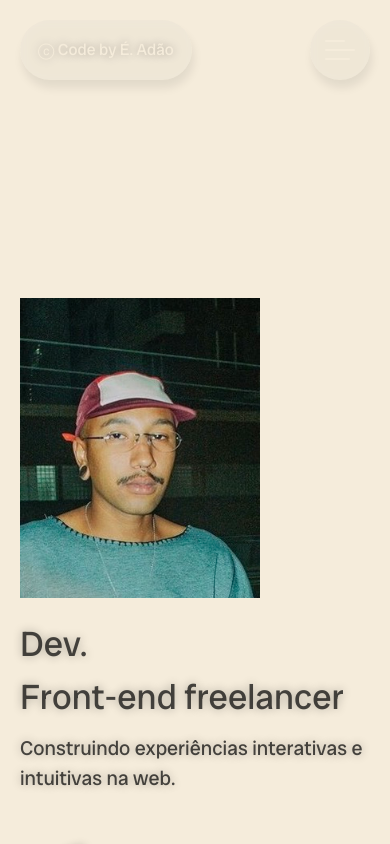
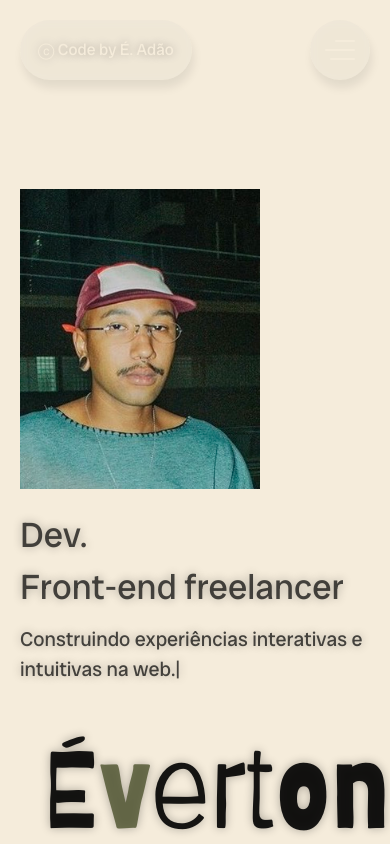
Before and after one commit to adaocomh/eadev_portifolio, a Next.js app: page / in a window 390 px wide. Shown: the top 844 px of the page. Built offline with nearby package versions, Linux system fonts and the light colour scheme.

Commit message:
Refatore a seção de cabeçalho para incluir um componente de texto animado e atualizar links de demonstração; ajuste o layout e a capacidade de resposta para uma melhor experiência do usuário.

```diff
--- a/src/app/page.tsx
+++ b/src/app/page.tsx
@@ -8,6 +8,7 @@ import CircleText from '../components/circleTag/circleTag';
 import { SlideMemoji } from '../components/slideMemoji'
 import { ConteudoForm } from '../components/form'
 import Data from "../arquivoDemo/demo.json"
+import { TextW } from "../components/textW"
 
 gsap.registerPlugin(ScrollTrigger);
 
@@ -163,16 +164,16 @@ export default function Home() {
   return (
     <>
         <nav className='fixed w-[100vw] h-[100px] p-[20px_20px_0px_20px] z-50 md:p-[20px_80px_20px_80px]'><MenuSuspenso/></nav>
-        <header ref={headerRef} className="flex flex-col h-[119vh] p-[20px_0px_0px_20px] bg-[var(--cor-primaria)] lg:p-[80px_0px_0px_80px]" id="hdS1">
+        <header ref={headerRef} className="flex flex-col h-[106vh] p-[20px_0px_0px_20px] bg-[var(--cor-primaria)] lg:h-[119vh] lg:p-[80px_0px_0px_80px]" id="hdS1">
           <div className="flex flex-col justify-end h-[100%] md:gap-[60px]">
             <div className="flex flex-col justify-center items-start pr-[20px] gap-[20px] md:flex-row md:justify-start md:items-end lg:gap-[80px]">
                 <img className="h-[300px] md:h-[330px]" src="/imgs/perfil/perfil.jpeg" alt="Foto do desenvolvedor"/>
                 <div className='flex flex-col gap-[10px]'>
                     <h2 className="text-start text-[35px] text-[var(--cor-font)] text-shadow-[0px_0px_10px_rgba(0,0,0,0.3)] md:text-[50px] lg:text-[60px]"> Dev.<br/> Front-end freelancer<br/></h2>
-                    <p className="text-[20px] font-extralight text-[var(--cor-font)] text-shadow-[0px_0px_10px_rgba(0,0,0,0.3)] md:text-[25px] lg:text-[30px]">Construindo experiências interativas e intuitivas na web.</p>
+                    <TextW/>
                 </div>
             </div>
-            <div className='flex justify-end items-center h-[25vh] font-[Barriecito] md:h-[50vh] animate-on-scroll'>
+            <div className='flex justify-end items-center h-[25vh] font-[Barriecito] lg:h-[50vh] animate-on-scroll'>
             <h1 className='text-[28vw] text-[rgba(0,0,0,0.9)] text-shadow-[0px_0px_10px_rgba(0,0,0,0.3)]'>É<span className='text-[var(--cor-secundaria)]'>v</span>erton</h1>
             </div>
           </div>
@@ -231,7 +232,7 @@ export default function Home() {
                 </div>
                     <div className='md:hidden w-full overflow-hidden m-[3vh_0]'>
                         <SlideEffect<HTMLDivElement>>{(ref, visivel) => (
-                        <div ref={ref} className={`${visivel ? 'w-[75vw] border-b-1 pb-[5px] font-normal text-[5vh] text-[var(--cor-font)] translate-y-[0%] transition-all duration-1200 opacity-100' : 'w-[75vw] border-b-1 pb-[5px] font-normal text-[5vh] text-[var(--cor-font)] translate-y-[89%] transition-all duration-1200 opacity-0'}`}>Posso atuar...</div>)}</SlideEffect>
+                        <div ref={ref} className={`${visivel ? 'w-[75vw] border-b border-[rgba(0, 0, 0, 0.6)] pb-[5px] font-normal text-[5vh] text-[var(--cor-font)] translate-y-[0%] transition-all duration-1200 opacity-100' : 'w-[75vw] border-b-1 pb-[5px] font-normal text-[5vh] text-[var(--cor-font)] translate-y-[89%] transition-all duration-1200 opacity-0'}`}>Posso atuar...</div>)}</SlideEffect>
                     </div>
                 <div className='md:hidden w-full font-extralight text-[5.5vw] text-[var(--cor-font)]'>
                     {["transformando layouts pré-",
@@ -276,20 +277,20 @@ export default function Home() {
                     {hovered && (
                         <img src={Data.demo.find((d) => d.name === hovered)?.img || ""} alt={hovered} className="w-[450px]"/>
                     )}</div>
-                <div className='md:hidden'>
+                <div className='md:hidden animate-on-scroll-demo'>
                     <div className='flex flex-col gap-[30px]'>
                     <div  className='flex items-center w-full'>
                         <p className='text-[16px] font-extralight opacity-50'>Demonstração</p>
                     </div>
-                    {Data.demo.map((d) => (<div key={d.name} className={`flex flex-col justify-center items-center w-[90vw] p-[0px_0px_20px_0px] rounded-[20px] transition-opacity duration-300 bg-[rgba(128,128,128,0.08)] backdrop-blur-md shadow-[inset_2.5px_2.5px_12px_rgba(255,255,255,0.18),2.5px_8px_10px_rgba(0,0,0,0.08)]`}>
+                    {Data.demo.map((d) => (<a key={d.name} href={d.url} className={`flex flex-col justify-center items-center w-[90vw] p-[0px_0px_20px_0px] rounded-[20px] transition-opacity duration-300 bg-[rgba(128,128,128,0.08)] backdrop-blur-md shadow-[inset_2.5px_2.5px_12px_rgba(255,255,255,0.18),2.5px_8px_10px_rgba(0,0,0,0.08)]`} target='_blank'>
                         <h1 className='text-[22px] text-shadow-[0px_0px_10px_rgba(0,0,0,0.3)] font-extralight opacity-50 self-start p-[20px]'>{d.name}</h1>
                         <img src={d.img} alt={d.name} className="w-[80vw]"/>
-                    </div>))}
+                    </a>))}
                 </div>
                 </div>
           </section>
         </main>
-        <footer ref={footerRef} className='bg-gradient-to-t from-[var(--cor-terciario)] to-[var(--cor-primaria)] h-[100vh] ' id="footerS4">
+        <footer ref={footerRef} className='bg-gradient-to-t from-[var(--cor-terciario)] to-[var(--cor-primaria)] h-[100vh] footerS4' id="footerS4">
         <div className='animate-on-scroll-form sticky top-[0px] flex justify-center items-center bg-[var(--cor-terciario)] h-[100vh]'>
                 <div className='flex flex-col justify-center gap-[15px] max-w-[80vw]'>
                     <ConteudoForm/>
@@ -297,7 +298,7 @@ export default function Home() {
                     md:m-[1.3vw_0_0.8vw_0]
                     xl:m-[2.3vw_0_2vw_0]'>
                         <div className='hidden md:block w-[70%] border-b-[0.1px] border-[#F5ECDB50]'/>
-                        <h1 className='md:hidden text-[var(--cor-primaria)] text-[24px] font-medium text-start text-shadow-[0px_0px_10px_rgba(0,0,0,0.5)] my-[10px]'>Vamos trabalhar juntos?</h1>
+                        <h1 className='md:hidden w-full text-[var(--cor-primaria)] text-[24px] font-medium text-start text-shadow-[0px_0px_10px_rgba(0,0,0,0.5)] my-[10px]'>Vamos trabalhar<br/> juntos?</h1>
                         <SlideMemoji/>
                     </div>
                     <SlideEffect<HTMLDivElement>>
--- a/src/arquivoDemo/demo.json
+++ b/src/arquivoDemo/demo.json
@@ -3,11 +3,11 @@
     {
         "name": "Atlas API",
         "img": "/imgs/imgsDemo/atlas-API.png",
-        "url": "https://example.com"
+        "url": "https://atlas-api-drab.vercel.app"
       },
       {
         "name": "3XMEND",
         "img": "/imgs/imgsDemo/header-mend.png",
-        "url": "https://example.com"
+        "url": "https://3xmend.com"
       }]
 }
--- a/src/components/mnSuspenso/index.tsx
+++ b/src/components/mnSuspenso/index.tsx
@@ -4,6 +4,7 @@ import { useState, useEffect} from 'react'
 
 export default function MenuSuspenso() {
   const [overFooter, setOverFooter] = useState(false)
+  const [overImg, setOverImg] = useState(false)
   const [scrolled, setScrolled] = useState(false);
 
   useEffect(() => {
@@ -38,7 +39,7 @@ export default function MenuSuspenso() {
       },
       {
         root: null,
-        threshold: 0.85,
+        threshold: 0.9,
       }
     )
 
@@ -51,8 +52,8 @@ export default function MenuSuspenso() {
 
   return (
     <div className="flex justify-between items-center w-[100%] transition-all duration-500">
-      <div className={`hover:translate-y-[-4px] hover:transition-all p-[18px] md:p-[20px] rounded-[50px] text-shadow-[0px_0px_10px_rgba(0,0,0,0.3)] transition-all duration-500 ${overFooter ? "bg-[rgba(128,128,128,0.05)] backdrop-blur-xs text-(--cor-primaria) shadow-[inset_2px_2px_8px_rgba(255,255,255,0.08),2px_8px_10px_rgba(0,0,0,0.08)] hover:shadow-[inset_2px_2px_8px_rgba(255,255,255,0.08),2px_8px_12px_rgba(0,0,0,0.15)]" : scrolled ? "bg-[rgba(128,128,128,0.05)] backdrop-blur-xs shadow-[inset_2px_2px_8px_rgba(255,255,255,0.1),2px_8px_10px_rgba(0,0,0,0.08)]" : ""}`} onClick={() => scrollSection("hdS1")}>
-        <p className="cursor-pointer font-light">
+      <div className={`hover:translate-y-[-1px] hover:transition-all p-[18px] md:p-[20px] rounded-[50px] text-shadow-[0px_0px_10px_rgba(0,0,0,0.3)] transition-all duration-500 ${overFooter ? "bg-[rgba(128,128,128,0.05)] backdrop-blur-xs text-(--cor-primaria) shadow-[inset_2px_2px_8px_rgba(255,255,255,0.08),2px_8px_10px_rgba(0,0,0,0.08)] hover:shadow-[inset_2px_2px_8px_rgba(255,255,255,0.08),2px_8px_12px_rgba(0,0,0,0.15)]" : scrolled ? "bg-[rgba(128,128,128,0.05)] backdrop-blur-xs shadow-[inset_2px_2px_8px_rgba(255,255,255,0.1),2px_8px_10px_rgba(0,0,0,0.08)]" : ""}`} onClick={() => scrollSection("hdS1")}>
+        <p className={`cursor-pointer font-light ${overImg ? "text-(--cor-primaria)": ""}`}>
           ⓒ Code by É. Adão
         </p>
       </div>
--- /dev/null
+++ b/src/components/textW/index.tsx
@@ -0,0 +1,9 @@
+import { Wrinting } from "../wrinting"
+
+export function TextW(){
+    return (
+                <div>
+                    <Wrinting text=" interativas e intuitivas na web."/>
+                </div>
+    )
+}
--- /dev/null
+++ b/src/components/wrinting/index.tsx
@@ -0,0 +1,39 @@
+'use client'
+import React, { useState, useEffect } from "react";
+
+interface MachineProps{
+    text: string;
+}
+
+export function Wrinting({ text: fullText }: MachineProps) {
+    const [text, setText] = useState<string>("");
+    const [index, setIndex] = useState<number>(0);
+    const [mostrarCursor, setMostrarCursor] = useState<boolean>(false)
+
+    useEffect(() => {
+        setText("");
+        setIndex(0);
+    }, [fullText]);
+
+    useEffect(() => {
+        if (index < fullText?.length) {
+            const timeout = setTimeout(() => {
+                setText((prev) => prev + fullText[index]);
+                setIndex((prev) => prev + 1);
+            }, 80);
+            return () => clearTimeout(timeout);
+        }
+    }, [index, fullText]);
+
+    useEffect(() => {
+        const intervaloCursor = setInterval(() => {
+            setMostrarCursor((prev) => !prev)
+        }, 350)
+        return () => clearInterval(intervaloCursor)
+    }, [])
+    return (
+        <p className='text-[20px] font-extralight text-[var(--cor-font)] text-shadow-[0px_0px_10px_rgba(0,0,0,0.3)] md:text-[25px] lg:text-[30px]'>
+        Construindo experiências {text}{mostrarCursor && <span>|</span>}
+        </p>
+    );
+}
```
Also changed, not shown: src/components/mnSuspenso/mnSMobile/index.tsx (+6 -6 lines).
